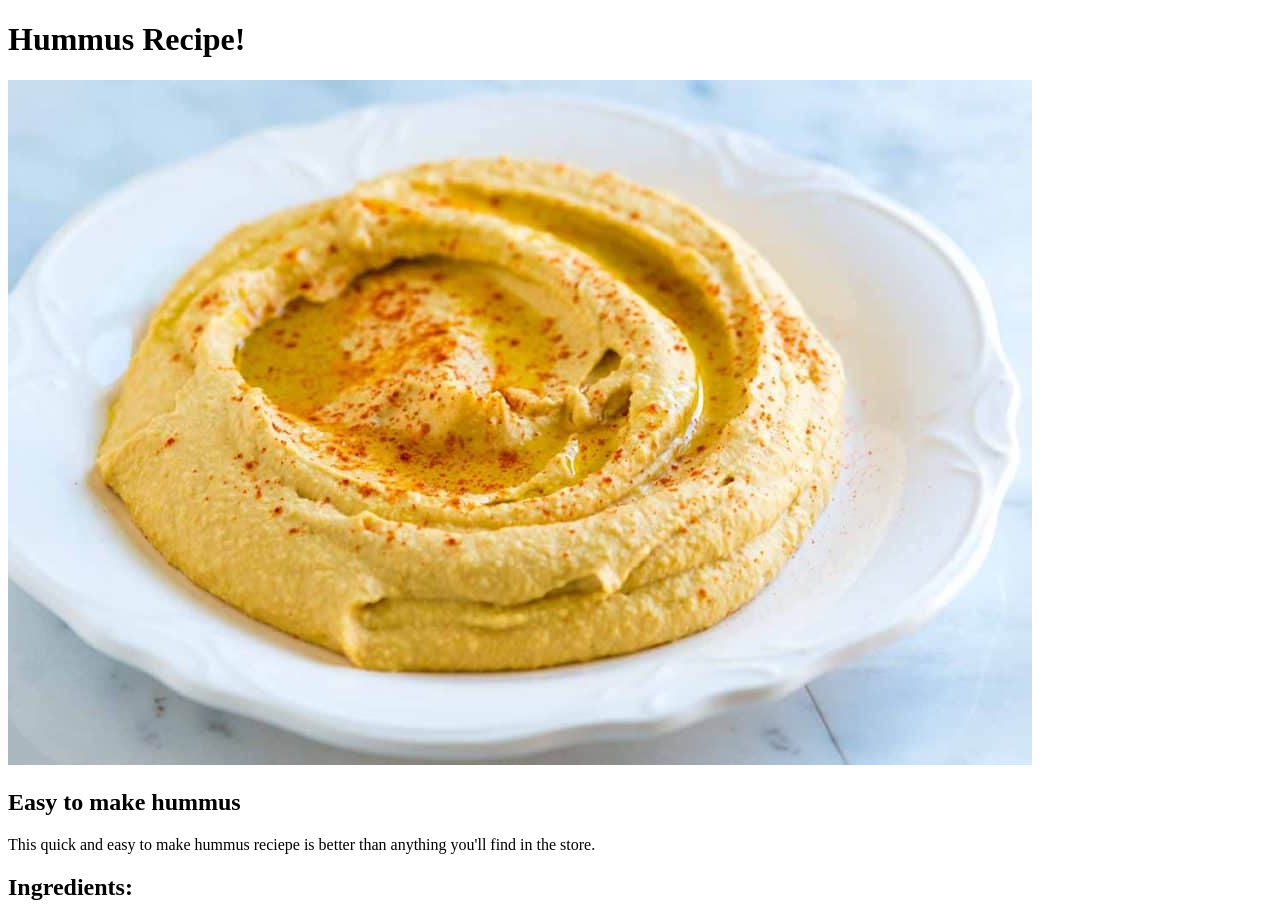
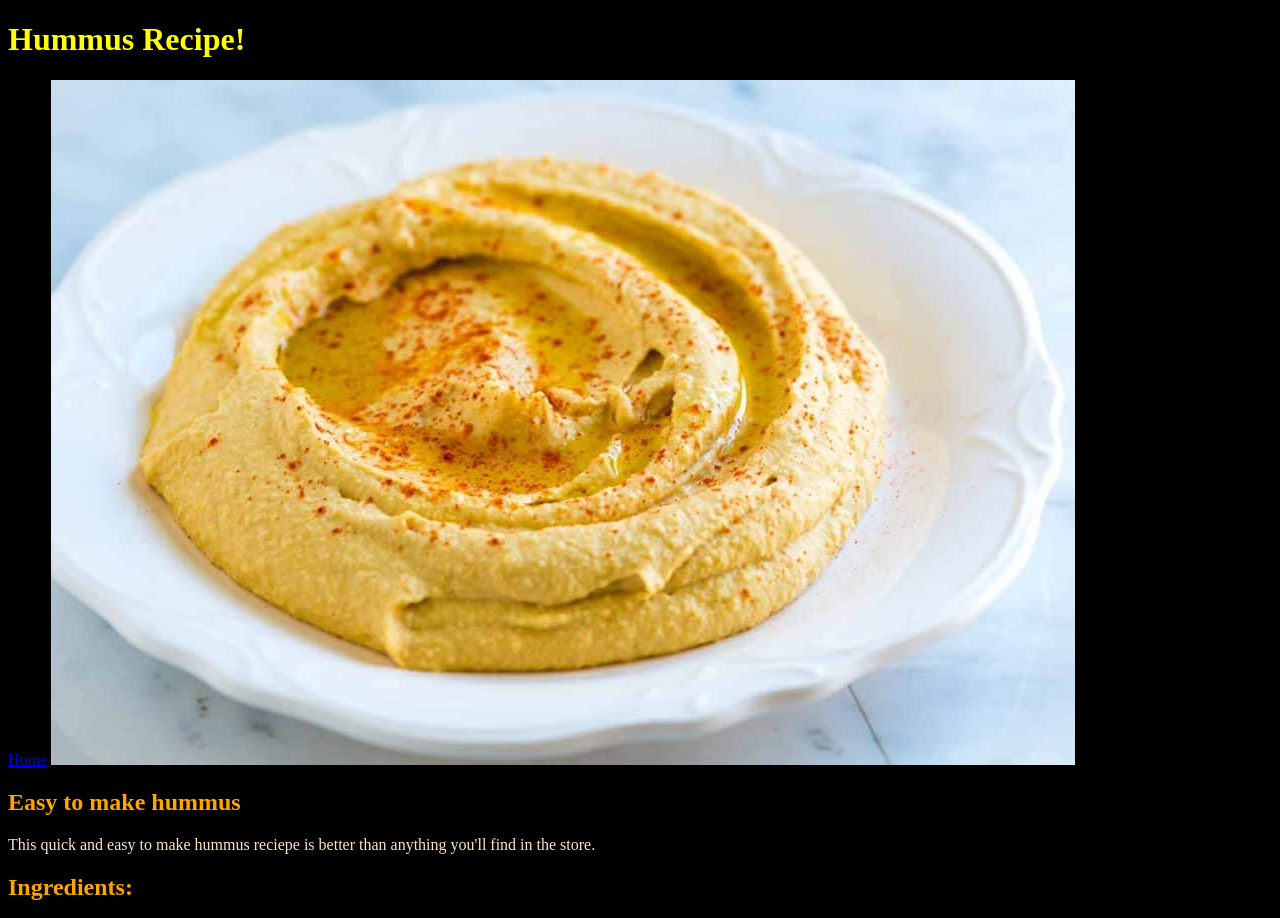
Before and after one commit to mcmurraydan/odin-recipes, a plain HTML site: page recipes/hummus.html in a window 1280 px wide. Shown: the top 918 px of the page. Drawn offline with Linux system fonts and the light colour scheme.

Commit message:
add external css

```diff
--- /dev/null
+++ b/css/style.css
@@ -0,0 +1,12 @@
+body{
+    background-color: black;
+    color:bisque
+}
+
+h1{
+    color: yellow;
+}
+
+h2{
+    color: orange;
+}
--- a/recipes/hummus.html
+++ b/recipes/hummus.html
@@ -4,10 +4,12 @@
     <meta charset="UTF-8">
     <meta http-equiv="X-UA-Compatible" content="IE=edge">
     <meta name="viewport" content="width=device-width, initial-scale=1.0">
+    <link rel="stylesheet" href="../css/style.css">
     <title>Hummus</title>
 </head>
 <body>
     <h1>Hummus Recipe!</h1>
+    <a href="../index.html">Home</a>
     <img src="../imgs/hummus.jpg" alt="hummus">
 
     <h2>Easy to make hummus</h2>
```
Also changed, not shown: index.html (+1 -0 lines), recipes/meatloaf.html (+1 -0 lines), recipes/pasta.html (+1 -0 lines), 1 other file.
